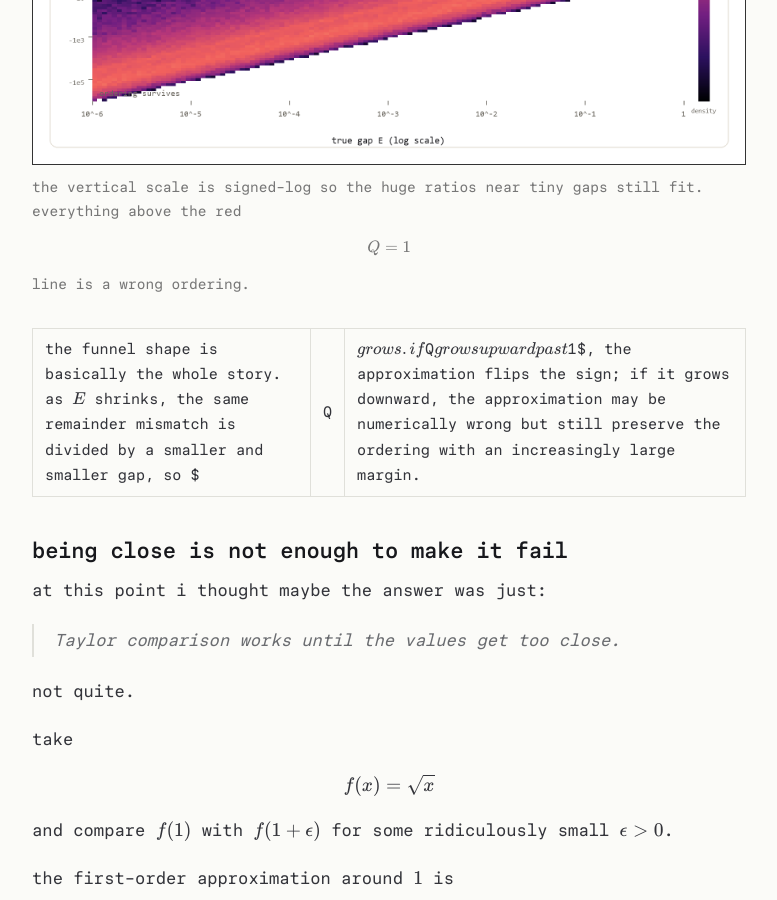
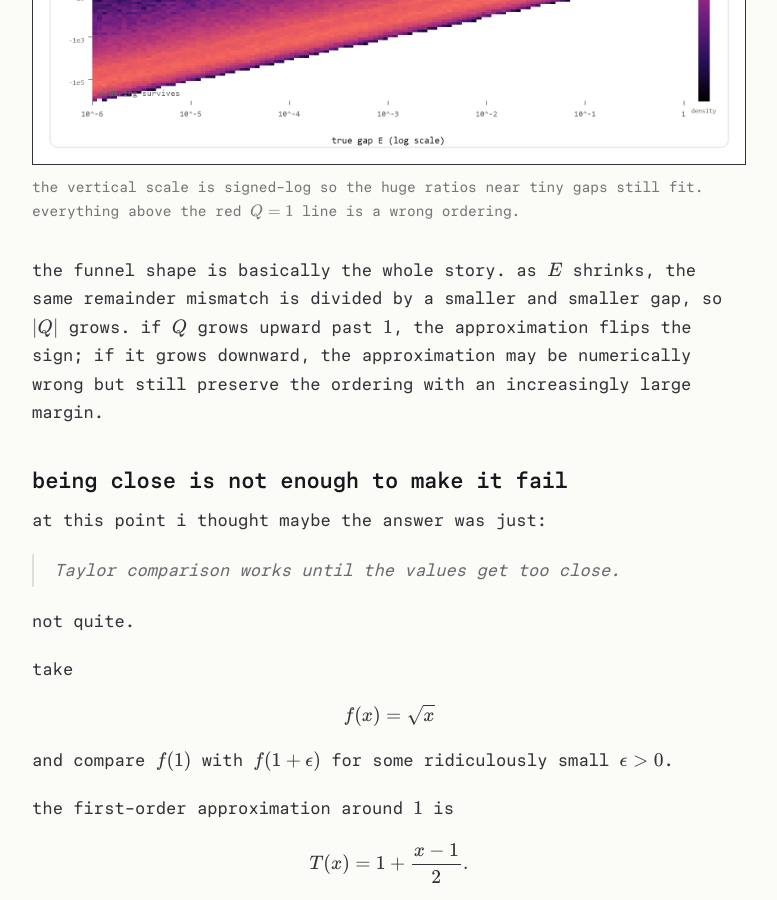
Before and after one commit to 5iri/5iri.github.io, a Jekyll site: the page built from markdown_files/posts/content/how-wrong-can-taylor-be.md, in a window 1280 px wide and 900 px high, scrolled down 5193 px. Shown: the whole window, without its empty margins (251-1028 px from the left). Built offline with Jekyll 4.4.1, drawn with Linux system fonts in a browser that asks for light colours.

Commit message:
Add cat favicon, winged-cat hover art with credit, fix taylor math rendering

```diff
--- a/_layouts/default.html
+++ b/_layouts/default.html
@@ -18,6 +18,10 @@
   <meta name="description" content="{{ meta_description | escape }}">
   <meta name="robots" content="index,follow">
   <meta name="theme-color" content="#fbfbf8">
+  <link rel="icon" type="image/png" sizes="32x32" href="{{ '/assets/img/favicon-32x32.png' | relative_url }}">
+  <link rel="icon" type="image/png" sizes="16x16" href="{{ '/assets/img/favicon-16x16.png' | relative_url }}">
+  <link rel="apple-touch-icon" sizes="180x180" href="{{ '/assets/img/apple-touch-icon.png' | relative_url }}">
+  <link rel="shortcut icon" href="{{ '/favicon.ico' | relative_url }}">
   <link rel="canonical" href="{{ canonical_url }}">
   <meta property="og:site_name" content="{{ site.title | default: '5iri' | escape }}">
   <meta property="og:type" content="website">
--- a/index.html
+++ b/index.html
@@ -21,7 +21,7 @@ description: Personal site of Shri Vishakh Devanand with projects, blog posts, a
       <p>I am
         <span class="hover-peek"><span class="hover-peek__trigger">Shri</span><span class="hover-peek__card"><img src="/markdown_files/posts/assets/me.jpeg" alt="Shri" width="833" height="908" loading="lazy" decoding="async"></span></span>.
         I am
-        <span class="hover-peek"><span class="hover-peek__trigger">21</span><span class="hover-peek__card"><img src="/assets/img/catcoke.png" alt="A cat holding a soda bottle" width="680" height="680" loading="lazy" decoding="async"><em>accurate self-portrait</em></span></span>,
+        <span class="hover-peek"><span class="hover-peek__trigger">21</span><span class="hover-peek__card"><img src="/assets/img/winged-cat.jpg" alt="Orange winged cat with green eyes and tongue out on blue" width="185" height="190" loading="lazy" decoding="async"><em>accurate self-portrait · art <a href="https://dribbble.com/shots/25128728-Orange-Cat-Angels" target="_blank" rel="noopener">Orange Cat Angels</a></em></span></span>,
         I love building computers from scratch.</p>
       <p class="quiet">You cannot meaningfully change an architecture without first looking back
         at the history of the choices that shaped it.</p>
--- a/markdown_files/posts/content/how-wrong-can-taylor-be.md
+++ b/markdown_files/posts/content/how-wrong-can-taylor-be.md
@@ -267,10 +267,10 @@ and $$Q$$ can be very negative too. that is what happens when the errors are hug
 
 <figure style="margin: 2rem 0;">
   <img src="{{ '/markdown_files/posts/assets/taylor-comparison/normalized-error-q.png' | relative_url }}" alt="Density plot of the normalized Taylor remainder ratio Q against the true gap E, with a horizontal failure boundary at Q equals one" style="display:block; width:100%; height:auto; border:1px solid #333;" />
-  <figcaption style="margin-top:.65rem; color:#777; font-size:.9rem;">the vertical scale is signed-log so the huge ratios near tiny gaps still fit. everything above the red $$Q=1$$ line is a wrong ordering.</figcaption>
+  <figcaption style="margin-top:.65rem; color:#777; font-size:.9rem;">the vertical scale is signed-log so the huge ratios near tiny gaps still fit. everything above the red \(Q=1\) line is a wrong ordering.</figcaption>
 </figure>
 
-the funnel shape is basically the whole story. as $E$ shrinks, the same remainder mismatch is divided by a smaller and smaller gap, so $|Q|$ grows. if $Q$ grows upward past $1$, the approximation flips the sign; if it grows downward, the approximation may be numerically wrong but still preserve the ordering with an increasingly large margin.
+the funnel shape is basically the whole story. as $E$ shrinks, the same remainder mismatch is divided by a smaller and smaller gap, so $\lvert Q\rvert$ grows. if $Q$ grows upward past $1$, the approximation flips the sign; if it grows downward, the approximation may be numerically wrong but still preserve the ordering with an increasingly large margin.
 
 ## being close is not enough to make it fail
 
@@ -371,7 +371,7 @@ it belongs to the problem family, not to Taylor series itself.
 
 <figure style="margin: 2rem 0;">
   <img src="{{ '/markdown_files/posts/assets/taylor-comparison/family-failure-behavior.png' | relative_url }}" alt="A heatmap showing failure concentration away from the common expansion value one, beside a matrix of tiny-gap ordering accuracy for each pair of standard function families" style="display:block; width:100%; height:auto; border:1px solid #333;" />
-  <figcaption style="margin-top:.65rem; color:#777; font-size:.9rem;">left: the dark funnel around true-value level $$1$$ is where all the Taylor remainders vanish. right: most distinct pairs become a coin flip near zero gap, while the normalized sin/cos pair stays at $$100\%$$.</figcaption>
+  <figcaption style="margin-top:.65rem; color:#777; font-size:.9rem;">left: the dark funnel around true-value level \(1\) is where all the Taylor remainders vanish. right: most distinct pairs become a coin flip near zero gap, while the normalized sin/cos pair stays at \(100\%\).</figcaption>
 </figure>
 
 the family geometry is not background detail. it is the answer.
```
Also changed, not shown: assets/img/apple-touch-icon.png (added), assets/img/cat-favicon-master.png (added), assets/img/favicon-16x16.png (added), assets/img/favicon-32x32.png (added), assets/img/winged-cat.jpg (added), favicon.ico (added).
